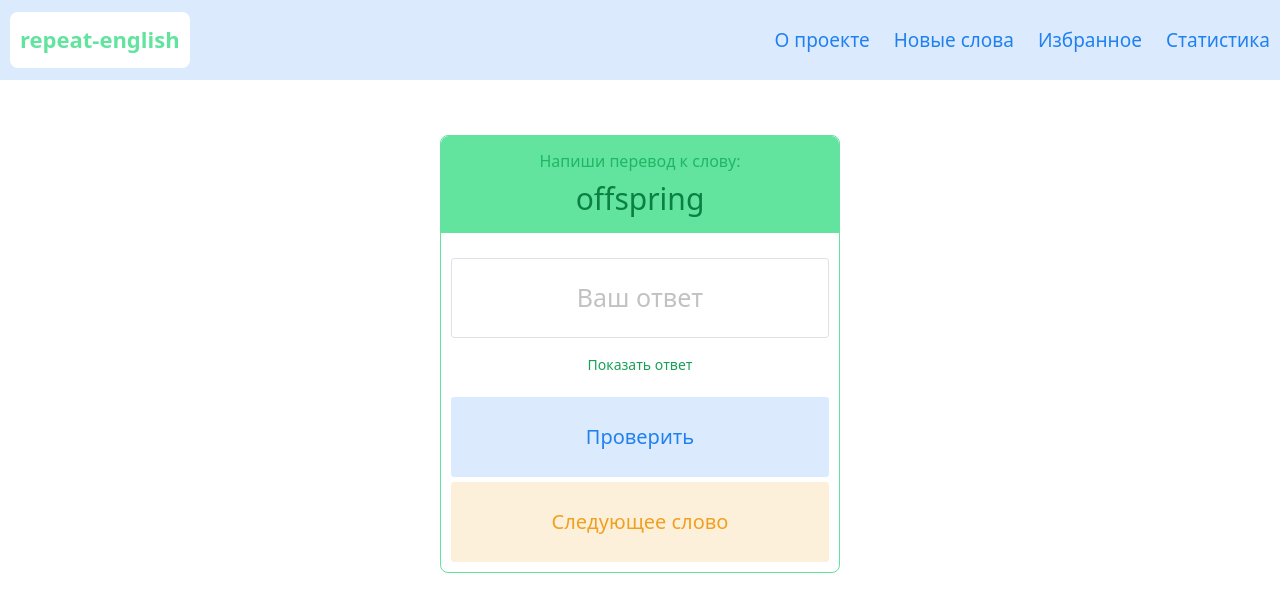
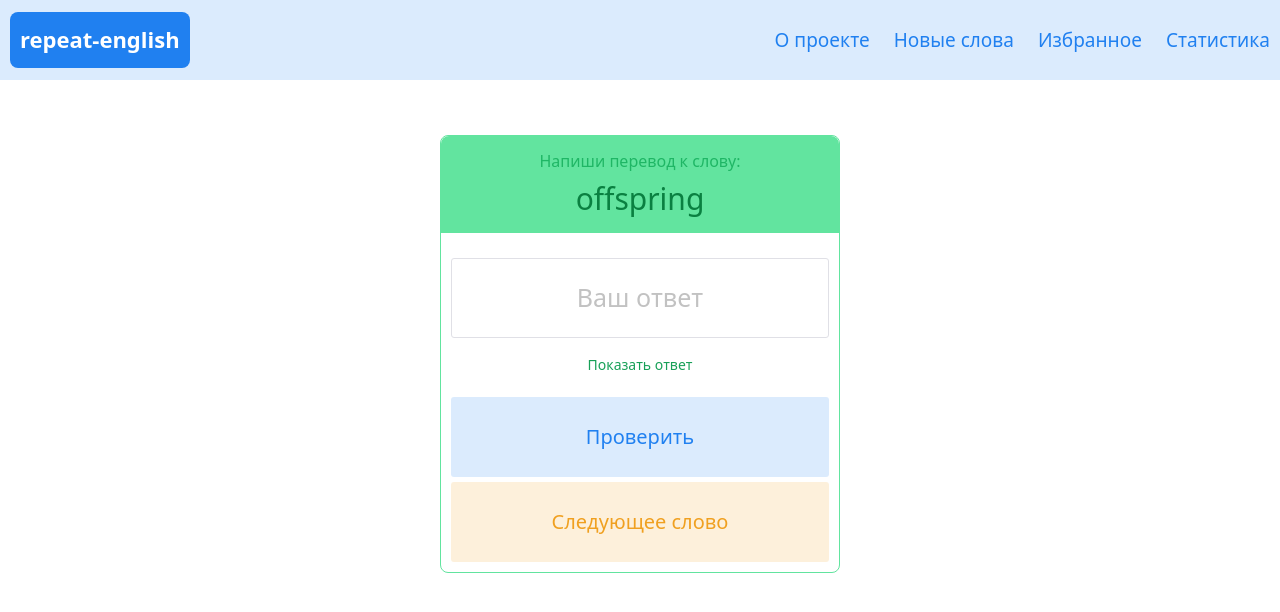
Before and after one commit to Bahshyan-A/repeat-english-words, a Vue app: page / in a window 1280 px wide. Shown: the top 612 px of the page. Built offline with nearby package versions, Linux system fonts and the light colour scheme.

Commit message:
change logo-color

```diff
--- a/src/components/AppHeader.vue
+++ b/src/components/AppHeader.vue
@@ -42,8 +42,8 @@ const isDesktop = computed(() => {
 
     &__logo{
         font-weight: 800;
-        color: #62e49f;
-        background: #fff;
+        color: #fff;
+        background: #2080f0;
         padding: 10px;
         border-radius: 8px;
         font-size: 22px;
```
